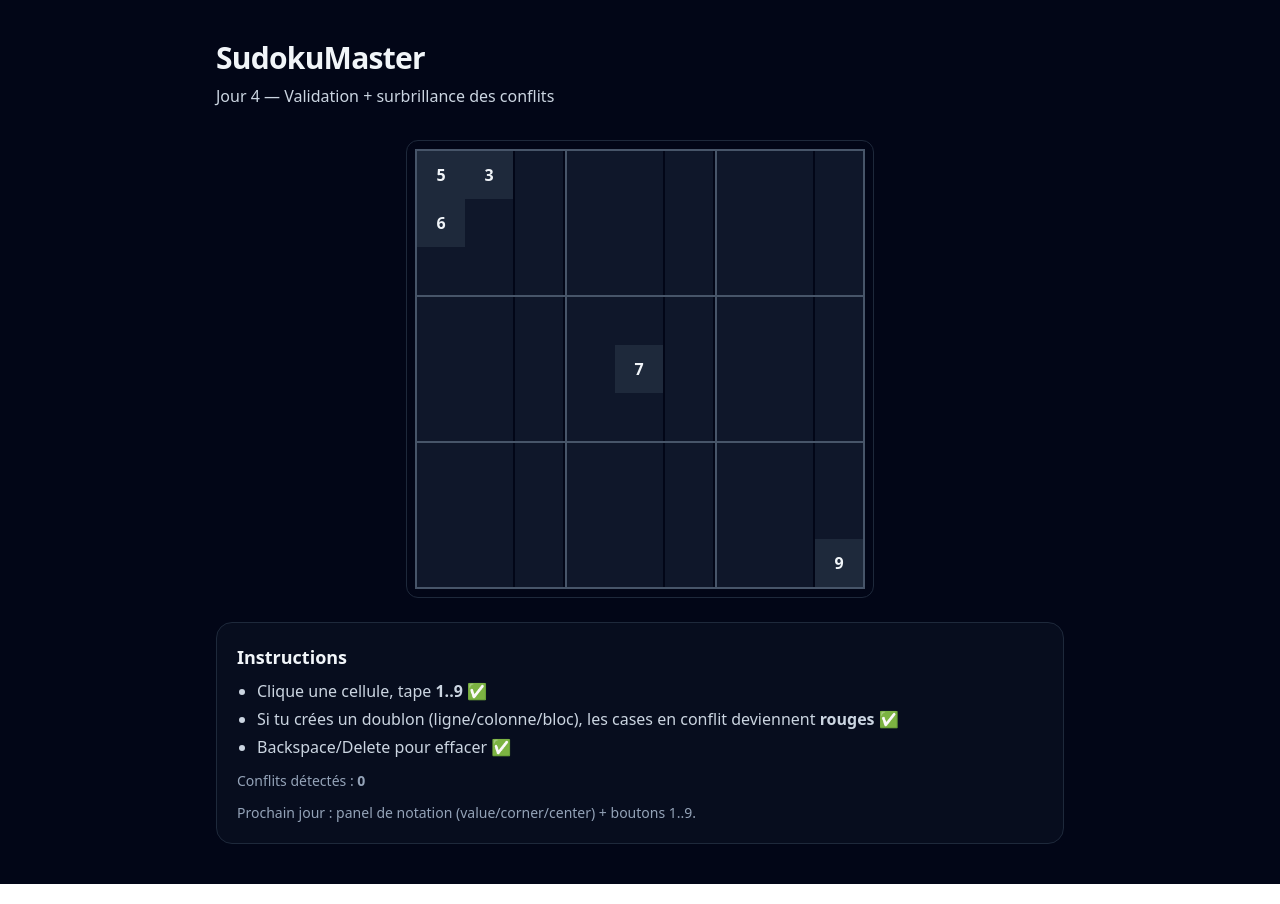
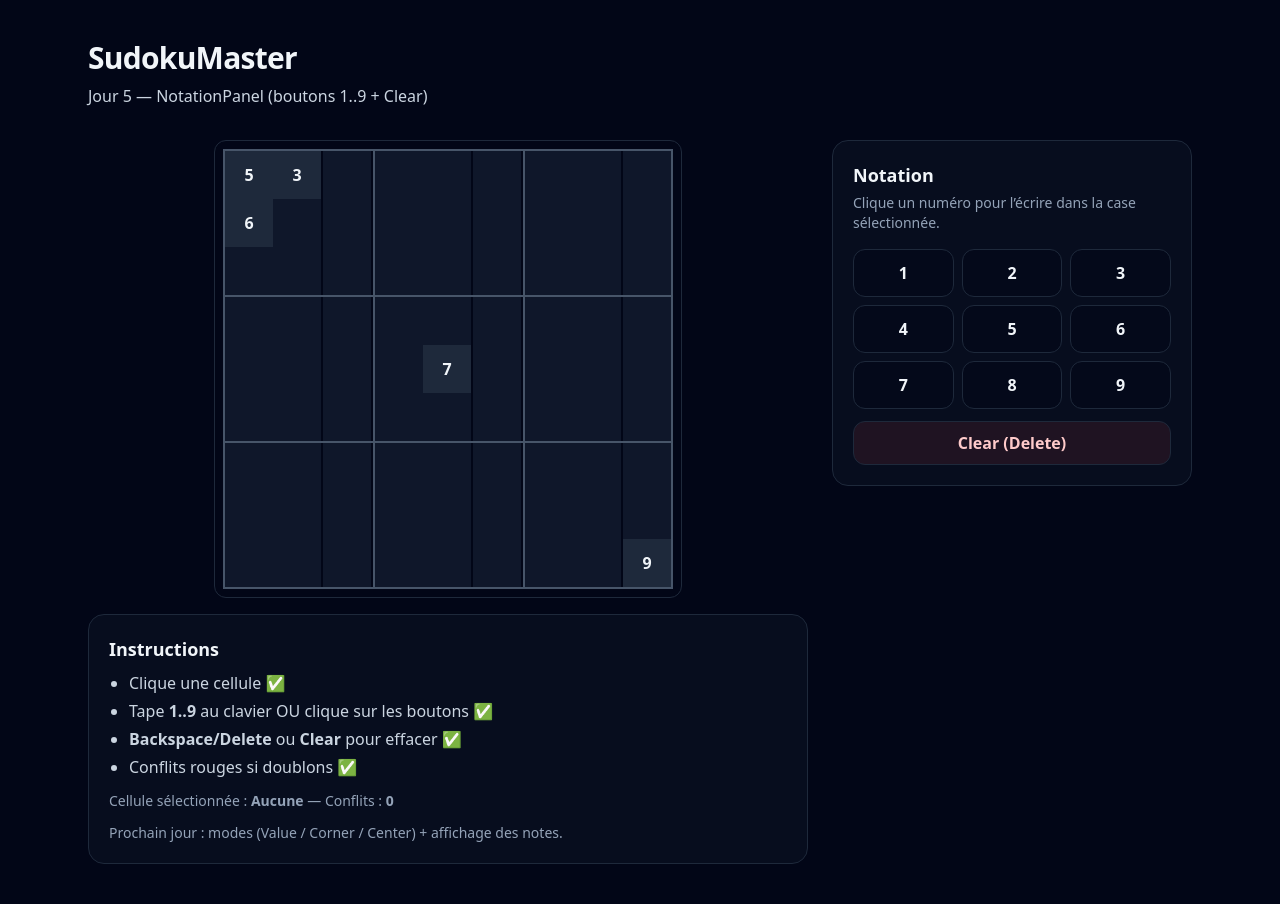
Before and after one commit to elamrisaifeddinepro/SudokuMaster, a React (Vite) app: page / in a window 1280 px wide. Built offline with nearby package versions, Linux system fonts and the light colour scheme.

Commit message:
D05: add NotationPanel with digit buttons + clear

```diff
--- a/src/app/App.tsx
+++ b/src/app/App.tsx
@@ -1,36 +1,43 @@
 import SudokuGrid from '@/features/sudoku/ui/components/SudokuGrid';
 import useSudokuGame from '@/features/sudoku/hooks/useSudokuGame';
+import NotationPanel from '@/features/sudoku/ui/panels/NotationPanel';
 
 function App() {
-  const { grid, selected, conflicts, selectCell } = useSudokuGame();
+  const { grid, selected, conflicts, selectCell, setDigit, clearCell } = useSudokuGame();
 
   return (
     <div className="min-h-screen bg-slate-950 text-slate-100">
-      <div className="mx-auto max-w-4xl px-6 py-10">
+      <div className="mx-auto max-w-6xl px-6 py-10">
         <header className="mb-8">
           <h1 className="text-3xl font-bold tracking-tight">SudokuMaster</h1>
-          <p className="mt-2 text-slate-300">Jour 4 — Validation + surbrillance des conflits</p>
+          <p className="mt-2 text-slate-300">Jour 5 — NotationPanel (boutons 1..9 + Clear)</p>
         </header>
 
-        <main className="flex flex-col items-center gap-6">
+        <main className="grid gap-6 lg:grid-cols-[1fr_360px] items-start">
+          <div className="flex flex-col items-center gap-4">
             <SudokuGrid grid={grid} selected={selected} conflicts={conflicts} onCellClick={selectCell} />
 
             <div className="w-full rounded-2xl border border-slate-800 bg-slate-900/40 p-5">
               <h2 className="text-lg font-semibold">Instructions</h2>
               <ul className="mt-2 list-disc pl-5 text-slate-300 space-y-1">
-              <li>Clique une cellule, tape <b>1..9</b> ✅</li>
-              <li>Si tu crées un doublon (ligne/colonne/bloc), les cases en conflit deviennent <b>rouges</b> ✅</li>
-              <li>Backspace/Delete pour effacer ✅</li>
+                <li>Clique une cellule ✅</li>
+                <li>Tape <b>1..9</b> au clavier OU clique sur les boutons ✅</li>
+                <li><b>Backspace/Delete</b> ou <b>Clear</b> pour effacer ✅</li>
+                <li>Conflits rouges si doublons ✅</li>
               </ul>
 
               <p className="mt-3 text-sm text-slate-400">
-              Conflits détectés : <b>{conflicts.size}</b>
+                Cellule sélectionnée :{' '}
+                <b>{selected ? `(${selected.row}, ${selected.col})` : 'Aucune'}</b> — Conflits : <b>{conflicts.size}</b>
               </p>
 
               <p className="mt-3 text-sm text-slate-400">
-              Prochain jour : panel de notation (value/corner/center) + boutons 1..9.
+                Prochain jour : modes (Value / Corner / Center) + affichage des notes.
               </p>
             </div>
+          </div>
+
+          <NotationPanel onDigit={setDigit} onClear={clearCell} />
         </main>
       </div>
     </div>
--- /dev/null
+++ b/src/features/sudoku/ui/panels/NotationPanel.tsx
@@ -0,0 +1,46 @@
+import type { Digit } from '@/features/sudoku/model/types';
+
+type Props = {
+  onDigit: (d: Digit) => void;
+  onClear: () => void;
+};
+
+const DIGITS: Digit[] = [1, 2, 3, 4, 5, 6, 7, 8, 9];
+
+export default function NotationPanel({ onDigit, onClear }: Props) {
+  return (
+    <aside className="w-full max-w-md rounded-2xl border border-slate-800 bg-slate-900/40 p-5">
+      <h2 className="text-lg font-semibold">Notation</h2>
+      <p className="mt-1 text-sm text-slate-400">Clique un numéro pour l’écrire dans la case sélectionnée.</p>
+
+      <div className="mt-4 grid grid-cols-3 gap-2">
+        {DIGITS.map((d) => (
+          <button
+            key={d}
+            type="button"
+            onClick={() => onDigit(d)}
+            className={[
+              'h-12 rounded-xl',
+              'border border-slate-800',
+              'bg-slate-950/50',
+              'text-slate-100 font-semibold',
+              'hover:bg-slate-800/40 transition',
+            ].join(' ')}
+          >
+            {d}
+          </button>
+        ))}
+      </div>
+
+      <div className="mt-3">
+        <button
+          type="button"
+          onClick={onClear}
+          className="w-full h-11 rounded-xl border border-slate-800 bg-red-500/10 text-red-200 font-semibold hover:bg-red-500/15 transition"
+        >
+          Clear (Delete)
+        </button>
+      </div>
+    </aside>
+  );
+}
```
Lines whose indentation alone changed are shown as unchanged.
